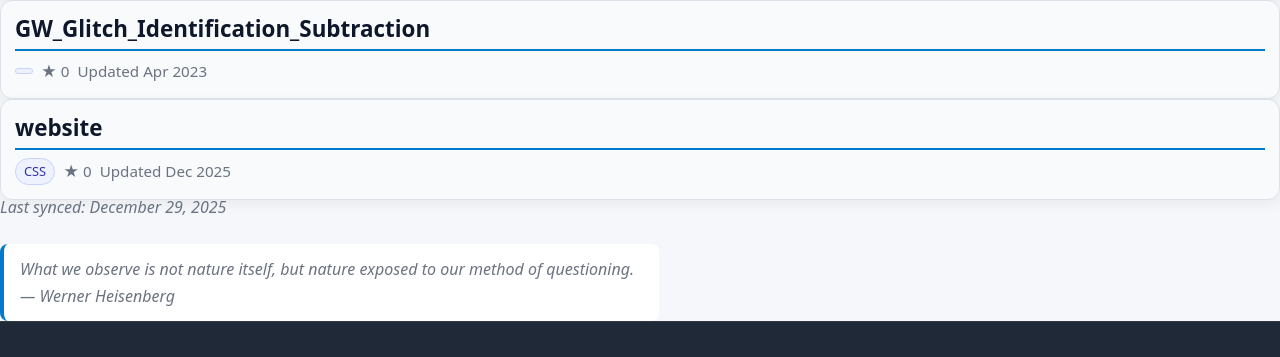
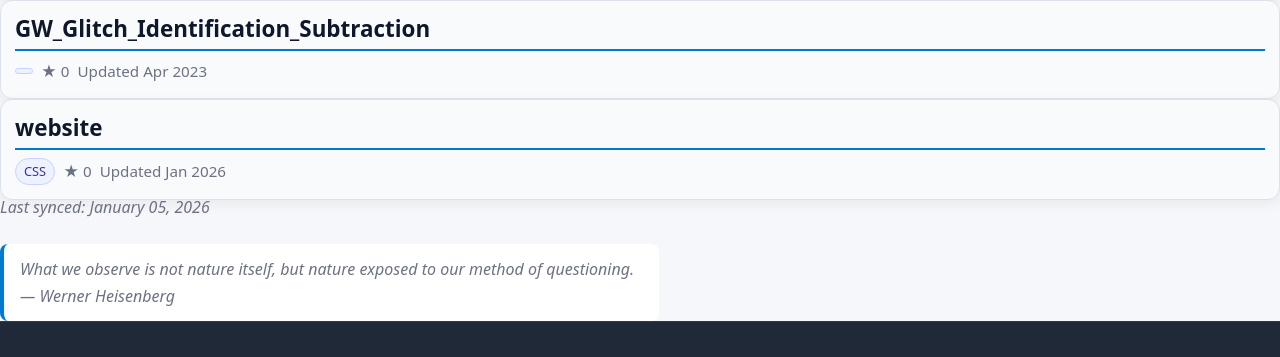
Before and after one commit to matc-thaher/website, a Jekyll site: the page built from code.md, in a window 1280 px wide and 1207 px high. Shown: the part 749-1106 px from the top of the window. Built offline with Jekyll 4.4.1, drawn with Linux system fonts in a browser that asks for light colours.

Commit message:
chore: update GitHub repos

```diff
--- a/_data/repos.json
+++ b/_data/repos.json
@@ -1,5 +1,5 @@
 {
-  "updated": "2025-12-29T05:24:22.472344Z",
+  "updated": "2026-01-05T05:31:39.452333Z",
   "repos": [
     {
       "name": "website",
@@ -8,7 +8,7 @@
       "language": "CSS",
       "topics": [],
       "stargazers_count": 0,
-      "updated_at": "2025-12-29T05:01:22Z",
+      "updated_at": "2026-01-05T05:10:03Z",
       "fork": false
     },
     {
```
